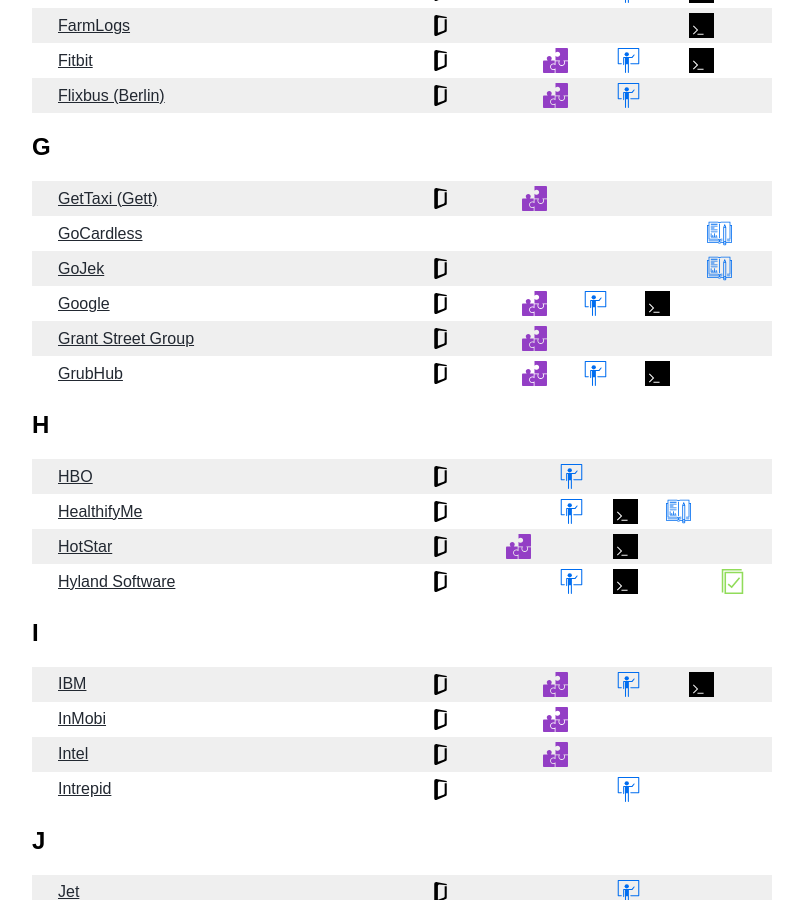
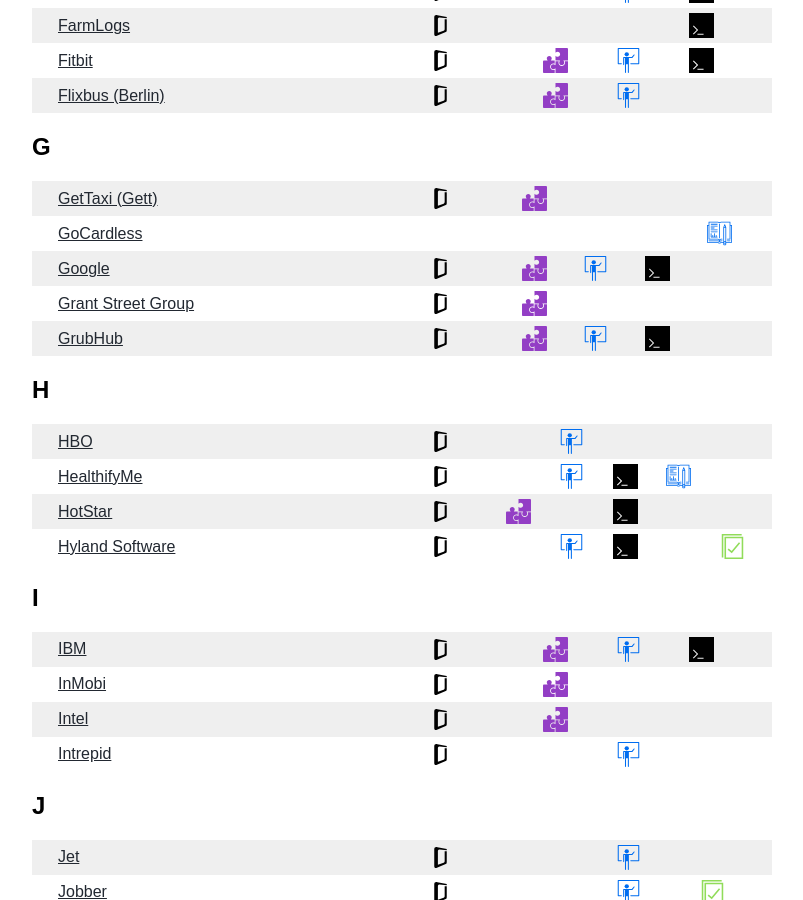
Before and after one commit to cheesesashimi/theywhiteboardedme, a Jekyll site: the page built from pages/companies-that-whiteboard.md, in a window 1280 px wide and 900 px high, scrolled down 2090 px. Shown: the whole window, without its empty margins (238-1041 px from the left). Built offline with Jekyll 4.4.1, drawn with Linux system fonts in a browser that asks for light colours.

Commit message:
Remove GoJek from the list
GoJek does not whiteboard candidates during interviews.
refer, https://github.com/poteto/hiring-without-whiteboards/pull/713

```diff
--- a/_data/companies_that_whiteboard/g.yml
+++ b/_data/companies_that_whiteboard/g.yml
@@ -9,12 +9,6 @@
 
 - name: GoCardless
   url: http://www.gocardless.com
-  interview_types:
-  - homework
-
-- name: GoJek
-  url: https://www.gojek.com
-  glassdoor: https://www.glassdoor.co.in/Interview/GO-JEK-Indonesia-Interview-Questions-E1282114.htm
   interview_types:
   - homework
 
```
